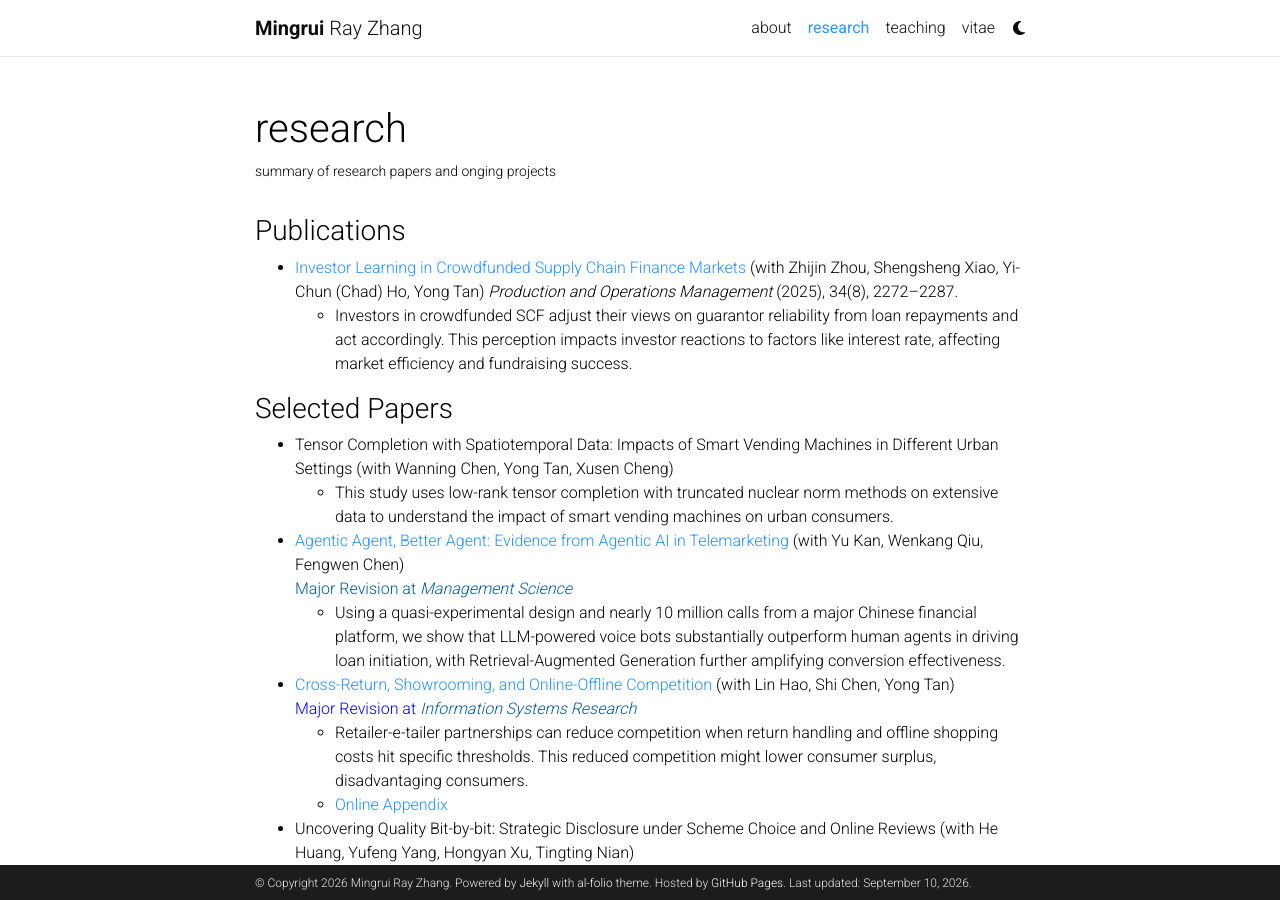
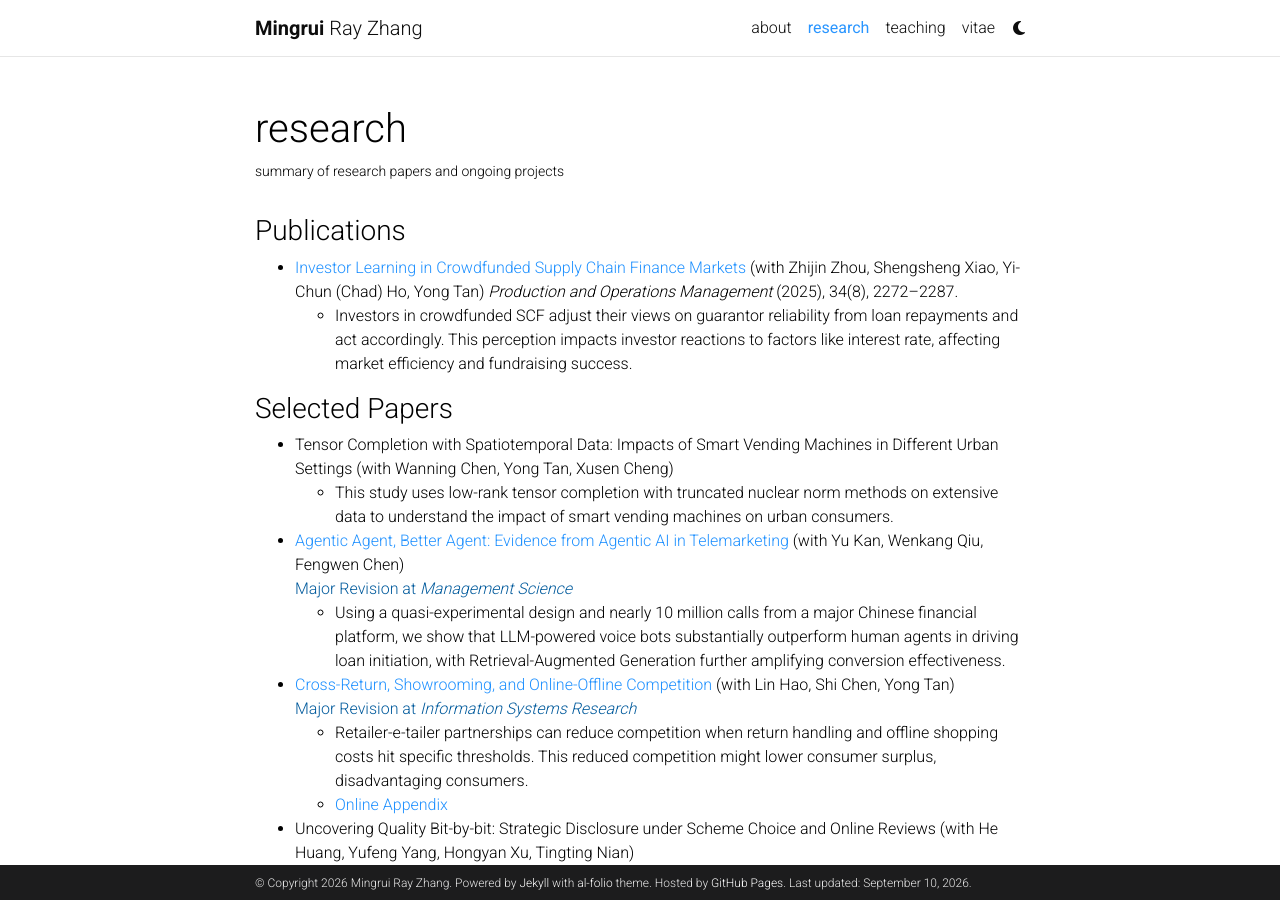
Before and after one commit to MingruiRayZhang/MingruiRayZhang.github.io, a Jekyll site: the page built from _pages/research.md, in a window 1280 px wide and 900 px high. Built offline with Jekyll 4.4.1, drawn with Linux system fonts in a browser that asks for light colours; comment, search, counter and statistics services are not loaded; a style sheet for code colours, icons or effects is not loaded.

Commit message:
Update research.md

```diff
--- a/_pages/research.md
+++ b/_pages/research.md
@@ -2,7 +2,7 @@
 layout: page
 title: research
 permalink: /research/
-description: summary of research papers and onging projects
+description: summary of research papers and ongoing projects
 nav: true
 nav_order: 2
 ---
@@ -22,7 +22,7 @@ nav_order: 2
   - Using a quasi-experimental design and nearly 10 million calls from a major Chinese financial platform, we show that LLM-powered voice bots substantially outperform human agents in driving loan initiation, with Retrieval-Augmented Generation further amplifying conversion effectiveness.
 
 - [Cross-Return, Showrooming, and Online-Offline Competition](https://papers.ssrn.com/sol3/papers.cfm?abstract_id=5696402) (with Lin Hao, Shi Chen, Yong Tan)\
-  <span style="color: blue;">Major Revision at <em style="color: #005A9C;">Information Systems Research</em></span>
+  <span style="color: #005A9C;">Major Revision at <em style="color: #005A9C;">Information Systems Research</em></span>
   -  Retailer-e-tailer partnerships can reduce competition when return handling and offline shopping costs hit specific thresholds. This reduced competition might lower consumer surplus, disadvantaging consumers.
   - [Online Appendix](/assets/appendices/ZhangHaoChenTan-2025-appendix.pdf)
 
```
